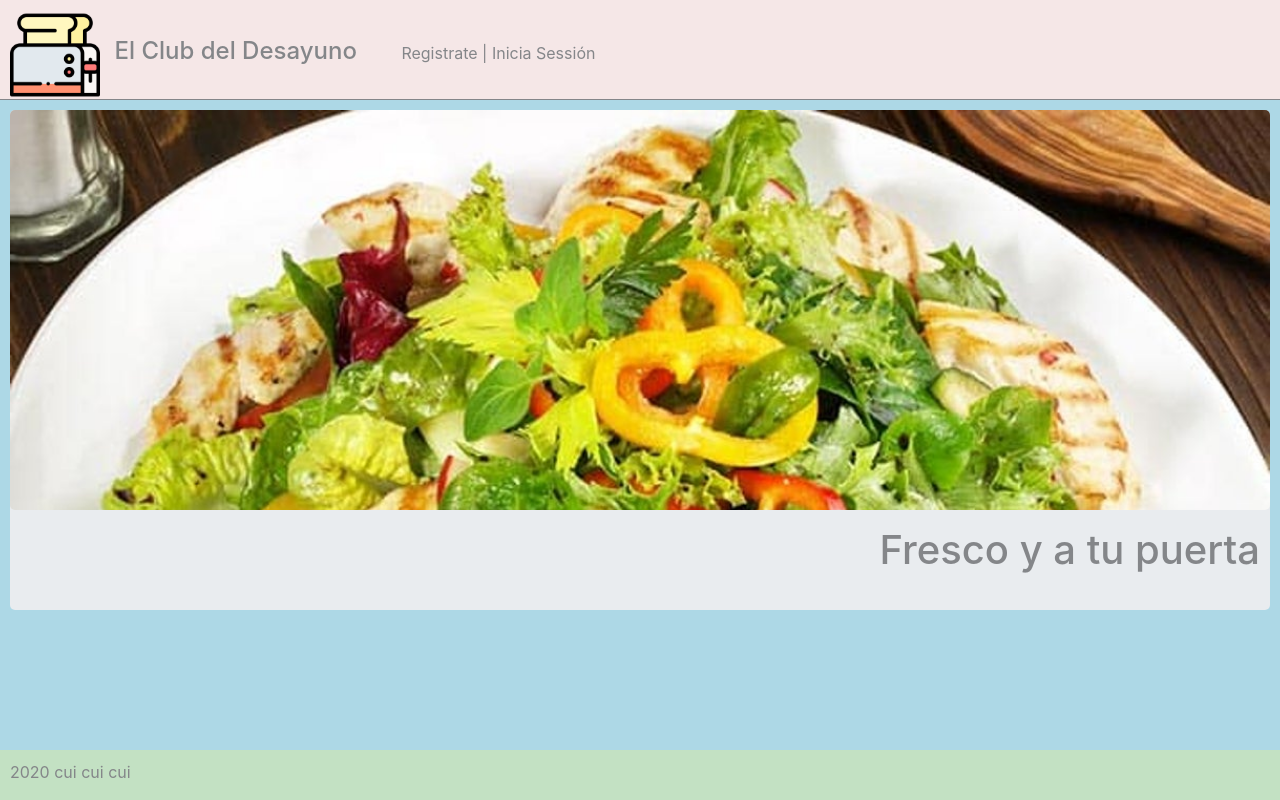
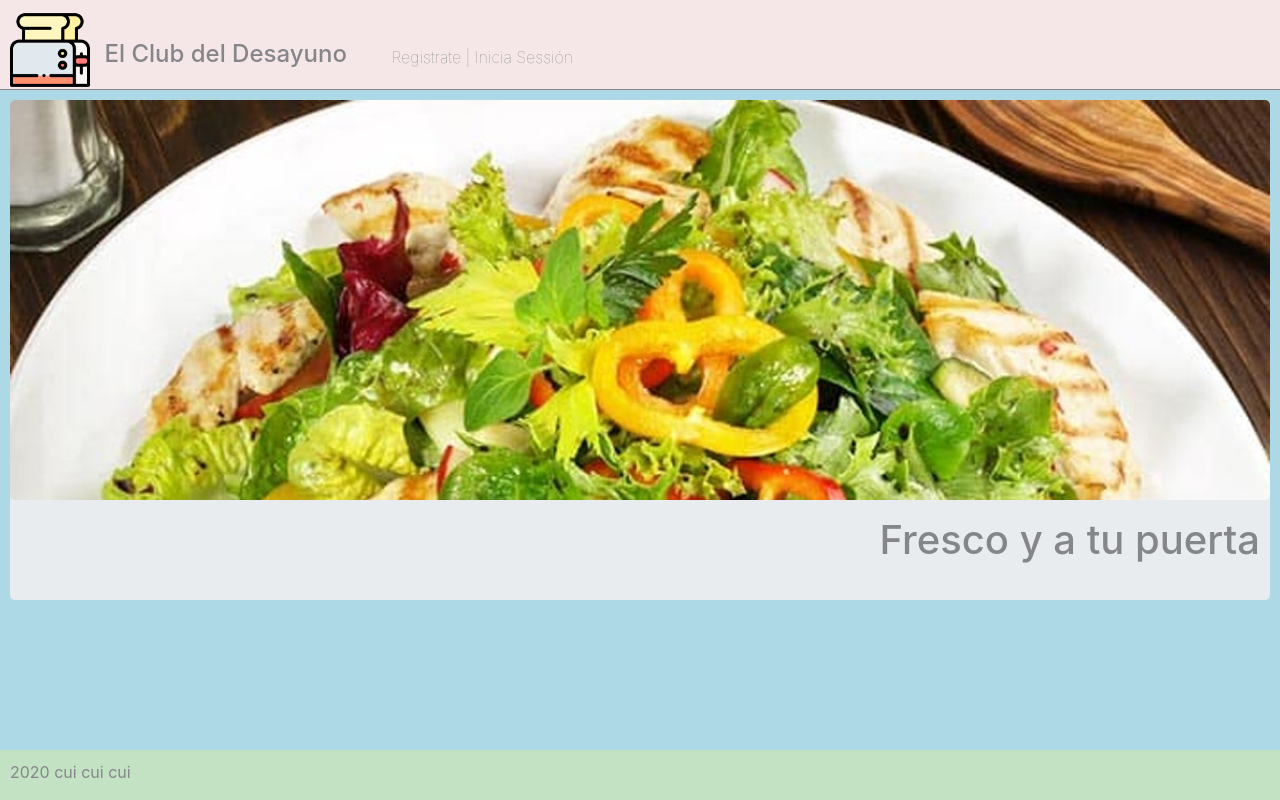
Before and after one commit to joysleepy/breakfastclub, a plain HTML site: page index.html in a window 1280 px wide. Drawn offline with nearby package versions, Linux system fonts and the light colour scheme.

Commit message:
Header fix

```diff
--- a/css/index.scss
+++ b/css/index.scss
@@ -17,7 +17,7 @@ body{
         height: 100vh;
 
         /* Definimos un layout clasico de 3 filas y 1 columnas */
-        grid-template: 100px 1fr 50px / 100vw;
+        grid-template: 90px 1fr 50px / 100vw;
 
         /* En esta clase veremos el concepto de Areas */
         grid-template-areas:    "header"
@@ -39,21 +39,27 @@ body{
 
                 img{
                     display: inline-block;
-                    height: 90px;
+                    height: 80px;
                     margin-right: 10px;
                 }
                 h1{
+                    //background-color: blue;
+                    vertical-align: top;
+                    margin-top: 30px;
                     display: inline-block;
                     font-size: 1.5em;
                 }
             }
 
             nav{
+                vertical-align: top;
+                margin-top: 35px;
                 //background-color: #FF0000;
                 display: inline-block;
                 text-align: right;
 
                 ul{
+                    font-weight: lighter;
                     li{
                         display: inline;
                     }
```
Also changed, not shown: css/index.css, 1 other file.
